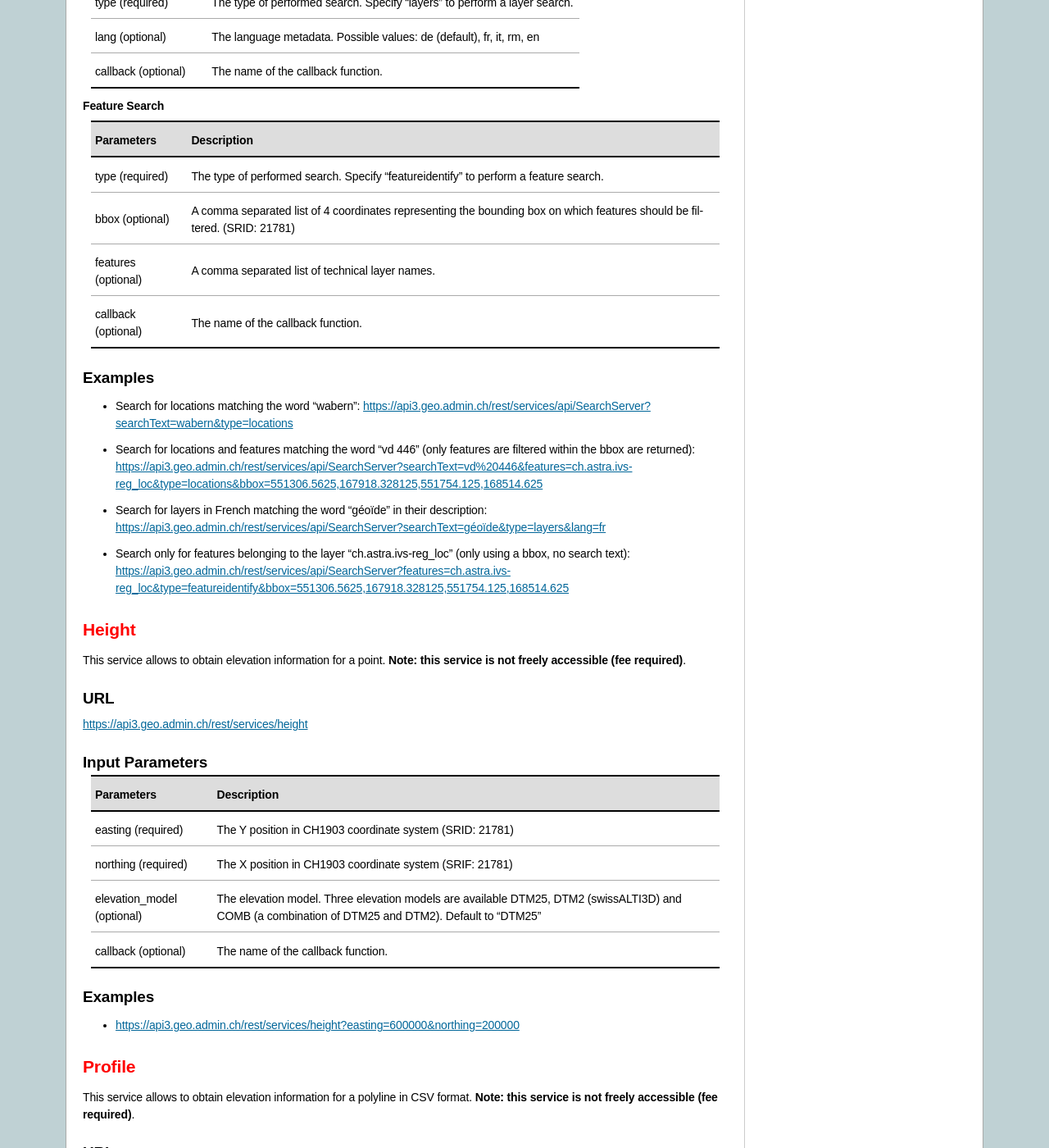
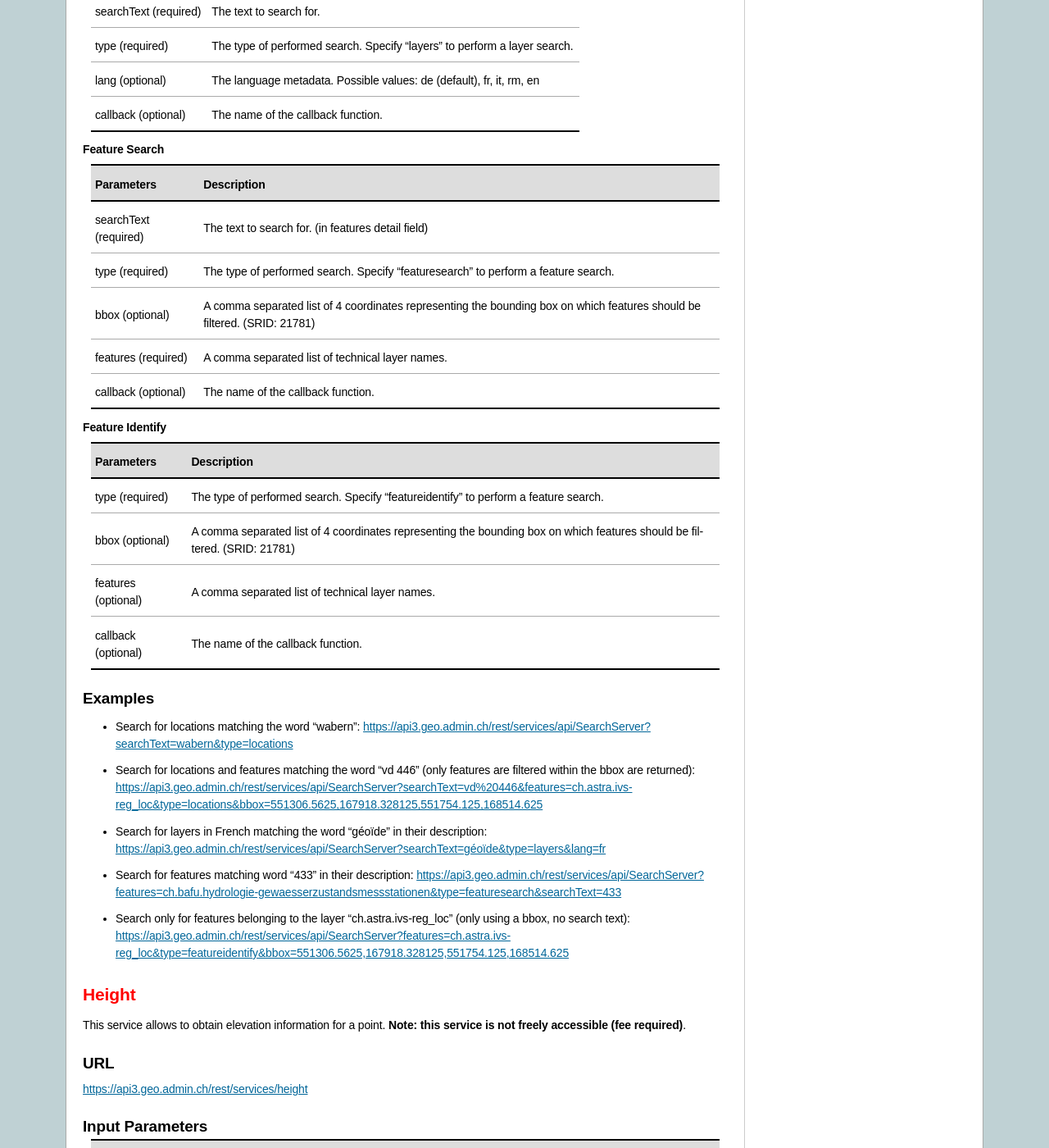
Before and after one commit to swisstopo-test/doc-chsdi3, a Sphinx documentation site: the page built from source/services/sdiservices.rst, in a window 1280 px wide and 1400 px high, scrolled down 4542 px. Shown: the whole window at 82% size. Built offline with Sphinx 7.4.7, drawn with Linux system fonts in a browser that asks for light colours; formulas are drawn with MathJax 3; some of the changed text lies outside the part shown.

Commit message:
Add doc for API

```diff
--- a/source/services/sdiservices.rst
+++ b/source/services/sdiservices.rst
@@ -199,7 +199,8 @@ The search service is separated in 3 different categories or types:
   * The cadastral parcels
   * And optionally features belonging to a specified layer. The search is here performed within the attribute information of a layer using a search text.
 * The **layer search** wich enables the search of layers belonging to the API.
-* The **feature search** which is designed to efficiently discover the features of a layer based on an geographic extent.
+* The **feature search** which is used to search through features descriptions. Note that you can also specify a bounding box to filter the features.
+* The **feature identify** which is designed to efficiently discover the features of a layer based on an geographic extent.
 
 Input parameters
 ^^^^^^^^^^^^^^^^
@@ -245,6 +246,23 @@ Only RESTFul interface is available.
 +-----------------------------------+-------------------------------------------------------------------------------------------+
 | Parameters                        | Description                                                                               |
 +===================================+===========================================================================================+
+| searchText (required)             | The text to search for. (in features detail field)                                        |
++-----------------------------------+-------------------------------------------------------------------------------------------+
+| type (required)                   | The type of performed search. Specify “featuresearch” to perform a feature search.        |
++-----------------------------------+-------------------------------------------------------------------------------------------+
+| bbox (optional)                   | A comma separated list of 4 coordinates representing the bounding box on which features   |
+|                                   | should be filtered. (SRID: 21781)                                                         |
++-----------------------------------+-------------------------------------------------------------------------------------------+
+| features (required)               | A comma separated list of technical layer names.                                          |
++-----------------------------------+-------------------------------------------------------------------------------------------+
+| callback (optional)               | The name of the callback function.                                                        |
++-----------------------------------+-------------------------------------------------------------------------------------------+
+
+**Feature Identify**
+
++-----------------------------------+-------------------------------------------------------------------------------------------+
+| Parameters                        | Description                                                                               |
++===================================+===========================================================================================+
 | type (required)                   | The type of performed search. Specify “featureidentify” to perform a feature search.      |
 +-----------------------------------+-------------------------------------------------------------------------------------------+
 | bbox (optional)                   | A comma separated list of 4 coordinates representing the bounding box on which features   |
@@ -261,6 +279,7 @@ Examples
 - Search for locations matching the word “wabern”: `https://api3.geo.admin.ch/rest/services/api/SearchServer?searchText=wabern&type=locations <../../../rest/services/api/SearchServer?searchText=wabern&type=locations>`_
 - Search for locations and features matching the word “vd 446” (only features are filtered within the bbox are returned): `https://api3.geo.admin.ch/rest/services/api/SearchServer?searchText=vd%20446&features=ch.astra.ivs-reg_loc&type=locations&bbox=551306.5625,167918.328125,551754.125,168514.625 <../../../rest/services/api/SearchServer?searchText=vd%20446&features=ch.astra.ivs-reg_loc&type=locations&bbox=551306.5625,167918.328125,551754.125,168514.625>`_
 - Search for layers in French matching the word “géoïde” in their description: `https://api3.geo.admin.ch/rest/services/api/SearchServer?searchText=géoïde&type=layers&lang=fr <../../../rest/services/api/SearchServer?searchText=géoïde&type=layers&lang=fr>`_
+- Search for features matching word "433" in their description: `https://api3.geo.admin.ch/rest/services/api/SearchServer?features=ch.bafu.hydrologie-gewaesserzustandsmessstationen&type=featuresearch&searchText=433 <../../../rest/services/api/SearchServer?features=ch.bafu.hydrologie-gewaesserzustandsmessstationen&type=featuresearch&searchText=433>`_
 - Search only for features belonging to the layer “ch.astra.ivs-reg_loc” (only using a bbox, no search text): `https://api3.geo.admin.ch/rest/services/api/SearchServer?features=ch.astra.ivs-reg_loc&type=featureidentify&bbox=551306.5625,167918.328125,551754.125,168514.625 <../../../rest/services/api/SearchServer?features=ch.astra.ivs-reg_loc&type=featureidentify&bbox=551306.5625,167918.328125,551754.125,168514.625>`_
 
 .. _height_description:
```
